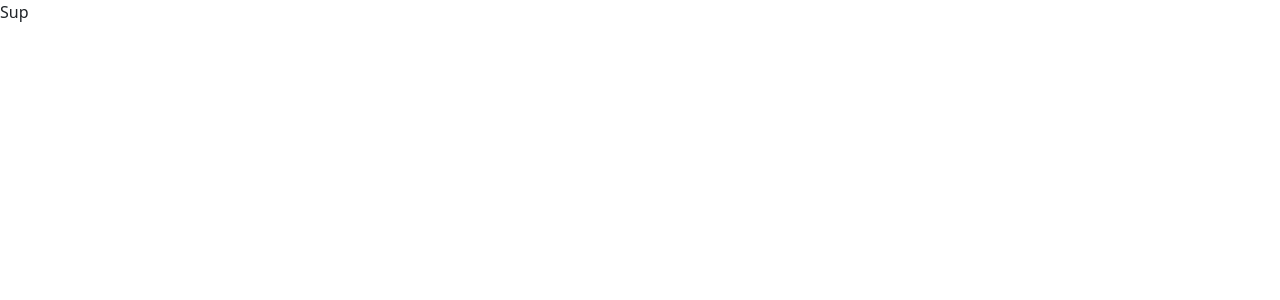
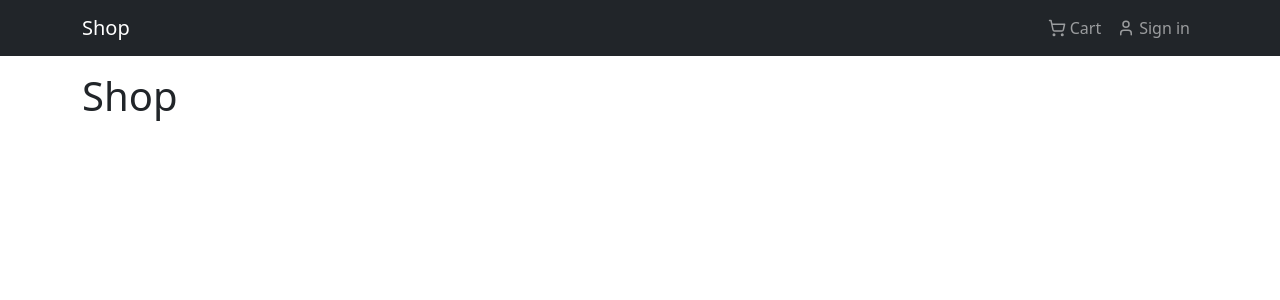
Before and after one commit to SushiJ/ecom, a React (Vite) app in the folder web/: page / in a window 1280 px wide. Shown: the top 300 px of the page. Built offline with nearby package versions, Linux system fonts and the light colour scheme.

Commit message:
Header component

```diff
--- a/web/src/App.tsx
+++ b/web/src/App.tsx
@@ -1,5 +1,18 @@
+import { Fragment } from "react";
+import { Container } from "react-bootstrap";
+import { Header } from "./components/Header";
+
 function App() {
-  return <>Sup</>;
+  return (
+    <Fragment>
+      <Header />
+      <main className="py-3">
+        <Container>
+          <h1>Shop</h1>
+        </Container>
+      </main>
+    </Fragment>
+  );
 }
 
 export default App;
--- /dev/null
+++ b/web/src/components/Header.tsx
@@ -0,0 +1,25 @@
+import { Navbar, Nav, Container } from "react-bootstrap";
+import { User, ShoppingCart } from "lucide-react";
+
+export function Header() {
+  return (
+    <header>
+      <Navbar bg="dark" variant="dark" expand="md" collapseOnSelect>
+        <Container>
+          <Navbar.Brand href="/">Shop</Navbar.Brand>
+          <Navbar.Toggle aria-controls="basic-navbar-nav" />
+          <Navbar.Collapse id="basic-navbar-nav">
+            <Nav className="ms-auto">
+              <Nav.Link href="/cart" className="d-flex align-items-center">
+                <ShoppingCart className="me-1" size="18" /> Cart
+              </Nav.Link>
+              <Nav.Link href="/signin" className="d-flex align-items-center">
+                <User className="me-1" size="18" /> Sign in
+              </Nav.Link>
+            </Nav>
+          </Navbar.Collapse>
+        </Container>
+      </Navbar>
+    </header>
+  );
+}
```
